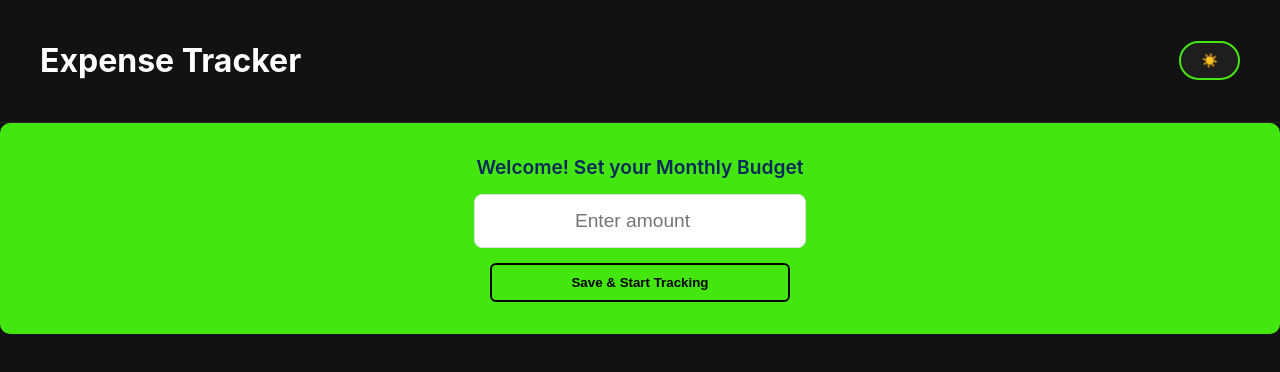
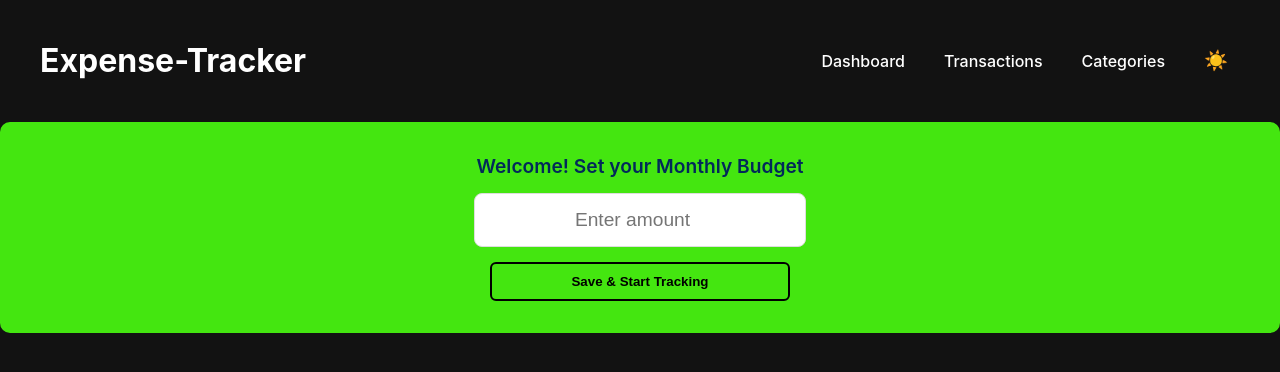
Before and after one commit to SumitSaharawat/React, a React (Vite) app in the folder ExpenseTracker/: page / in a window 1280 px wide. Shown: the top 372 px of the page. Built offline with nearby package versions, Linux system fonts and the light colour scheme.

Commit message:
added routes

```diff
--- a/ExpenseTracker/src/App.css
+++ b/ExpenseTracker/src/App.css
@@ -18,46 +18,60 @@ body {
   transition: background-color 0.4s ease, color 0.4s ease;
 }
 
+/* The wrapper div from your App.jsx */
+.theme-wrapper {
+  min-height: 100vh;
+  display: flex;
+  flex-direction: column;
+}
+
+/* 4. Header & Navigation */
 header {
   display: flex;
   justify-content: space-between;
   align-items: center;
   padding: 20px 40px;
-  border-bottom: 1px solid rgba(0, 0, 0, 0.1);
+  border-bottom: 1px solid var(--border-color);
+  background-color: var(--bg-primary);
 }
 
-/* Base Button Style */
+nav {
+  display: flex;
+  gap: 15px;
+  align-items: center;
+}
+
+nav a {
+  text-decoration: none;
+  color: var(--text-primary);
+  font-weight: 500;
+  padding: 8px 12px;
+  border-radius: 6px;
+  transition: all 0.2s;
+}
+
+nav a:hover {
+  background-color: rgba(68, 230, 16, 0.1);
+  transform: scale(1.1);
+}
+
+/* 5. The Theme Button */
 .theme-btn {
-  padding: 10px 20px;
-  border-radius: 50px; /* Pill shape */
-  border: 2px solid #44E610; /* Your signature green */
+  padding: 8px 12px;
+  border-radius: 50px;
+  border: 2px solid var(--accent);
   background: transparent;
-  color: #121212; /* Dark text for light mode */
+  color: var(--text-primary);
   font-weight: 600;
   cursor: pointer;
-  transition: all 0.3s ease; /* Smooth transition for colors */
+  transition: all 0.3s ease;
   display: flex;
   align-items: center;
-  gap: 8px;
+  justify-content: center;
+  font-size: 1.2rem;
 }
 
 .theme-btn:hover {
   background-color: rgba(68, 230, 16, 0.1);
-  transform: translateY(-2px);
-  box-shadow: 0 4px 12px rgba(68, 230, 16, 0.2);
+  transform: scale(1.1);
 }
-
-/* Dark Mode Overrides */
-.dark-theme .theme-btn {
-  color: #ffffff; /* White text for dark mode */
-  background-color: rgba(255, 255, 255, 0.05);
-}
-
-.dark-theme .theme-btn:hover {
-  background-color: rgba(255, 255, 255, 0.1);
-  box-shadow: 0 4px 15px rgba(0, 0, 0, 0.5);
-}
-
-.dark-theme header {
-  border-bottom-color: rgba(255, 255, 255, 0.1);
-}
--- a/ExpenseTracker/src/App.jsx
+++ b/ExpenseTracker/src/App.jsx
@@ -1,14 +1,13 @@
 import { useState } from 'react'
 import './App.css'
+import { BrowserRouter, Routes, Route, Link } from 'react-router-dom';
 import AddTransaction from './components/AddTransaction'
 import TransactionDetails from './components/TransactionDetails'
 import BudgetInitialization from './components/BudgetInitialization';
 import BalanceSummary from './components/BalanceSummary';
 import Categories from './components/Categories';
-import { BrowserRouter, Routes, Route, Link } from 'react-router-dom';
 
 function App() {
-
   const [transaction, setTransaction] = useState([]);
   const [budget, setBudget] = useState(0);
   const [form, setForm] = useState(false);
@@ -17,67 +16,89 @@ function App() {
 
   const categories = ["Entertainment", "Food", "Utilities", "Transport", "Housing"];
 
+  // Logic for calculations
   const totalExpense = transaction.reduce((acc, item) => acc + item.money, 0);
   const currentBudget = budget - totalExpense;
 
   const deleteTransaction = (idToDelete) => {
-        const updatedTransaction = transaction.filter((item) => item.id !== idToDelete);
-        setTransaction(updatedTransaction);
+        setTransaction(transaction.filter((item) => item.id !== idToDelete));
   };
 
   const updateText = (id, newText) => {
-        const updatedTransaction = transaction.map((item) =>
+        setTransaction(transaction.map((item) =>
             item.id === id ? { ...item, text: newText } : item
-        );
-        setTransaction(updatedTransaction);
+        ));
   };
 
   const toggleTheme = () => setToggle(!toggle);
 
   return (
+    <BrowserRouter>
       <div className={toggle ? "dark-theme" : ""}>
-      <header>
-        <h1>Expense Tracker</h1>
+        <header className="main-header">
+          <h1>Expense-Tracker</h1>
+          <nav className="nav-bar">
+            <Link to="/" className="nav-link">Dashboard</Link>
+            <Link to="/transactions" className="nav-link">Transactions</Link>
+            <Link to="/categories" className="nav-link">Categories</Link>
             <button onClick={toggleTheme} className="theme-btn">
               {toggle ? "☀️" : "🌙"}
             </button>
+          </nav>
         </header>
 
+        <div className="content-area">
+          <Routes>
+            {/* HOME PAGE: Summary and Adding functionality */}
+            <Route path="/" element={
+              <>
                 <BudgetInitialization
                   budget={budget}
                   setBudget={setBudget}
                   setForm={setForm}/>
-
                 <BalanceSummary
                   currentBudget={currentBudget}
                   totalExpense={totalExpense}
                   form={form}
                   showInput={showInput}
                   setShowInput={setShowInput}/>
-
-      < AddTransaction
+                <AddTransaction
                   transaction={transaction}
                   setTransaction={setTransaction}
                   showInput={showInput}
                   setShowInput={setShowInput}
                   categories={categories}/>
+              </>
+            } />
 
+            {/* TRANSACTION PAGE: Filtering and List mapping */}
+            <Route path="/transactions" element={
+              <>
+                <TransactionDetails
+                  transaction={transaction}
+                  deleteTransaction={deleteTransaction}
+                  updateText={updateText}
+                  form={form}
+                  setForm={setForm} />
+              </>
+            } />
+
+            <Route path="/categories" element={
+              <>
                 <Categories
                   transaction={transaction}
                   categories={categories}
                   deleteTransaction={deleteTransaction}
                   updateText={updateText}
-        form={form}
-        />
+                  form={form}  />
+              </>
+            } />
 
-      <TransactionDetails
-        transaction={transaction}
-        deleteTransaction={deleteTransaction}
-        updateText={updateText}
-        form={form}
-        setForm={setForm}/>
+          </Routes>
         </div>
+      </div>
+    </BrowserRouter>
   )
 }
 
-export default App
+export default App;
```
Lines whose indentation alone changed are shown as unchanged.
